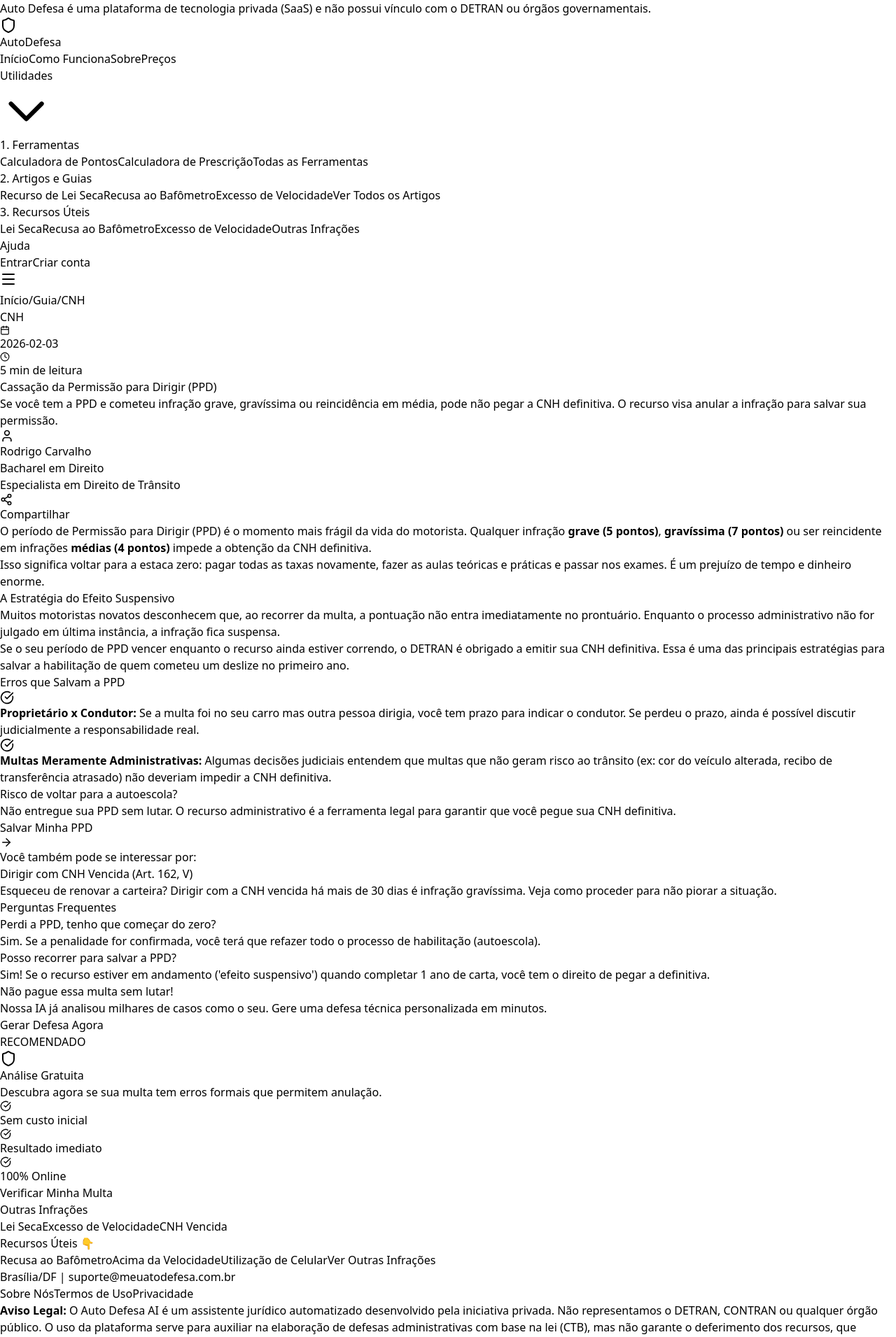
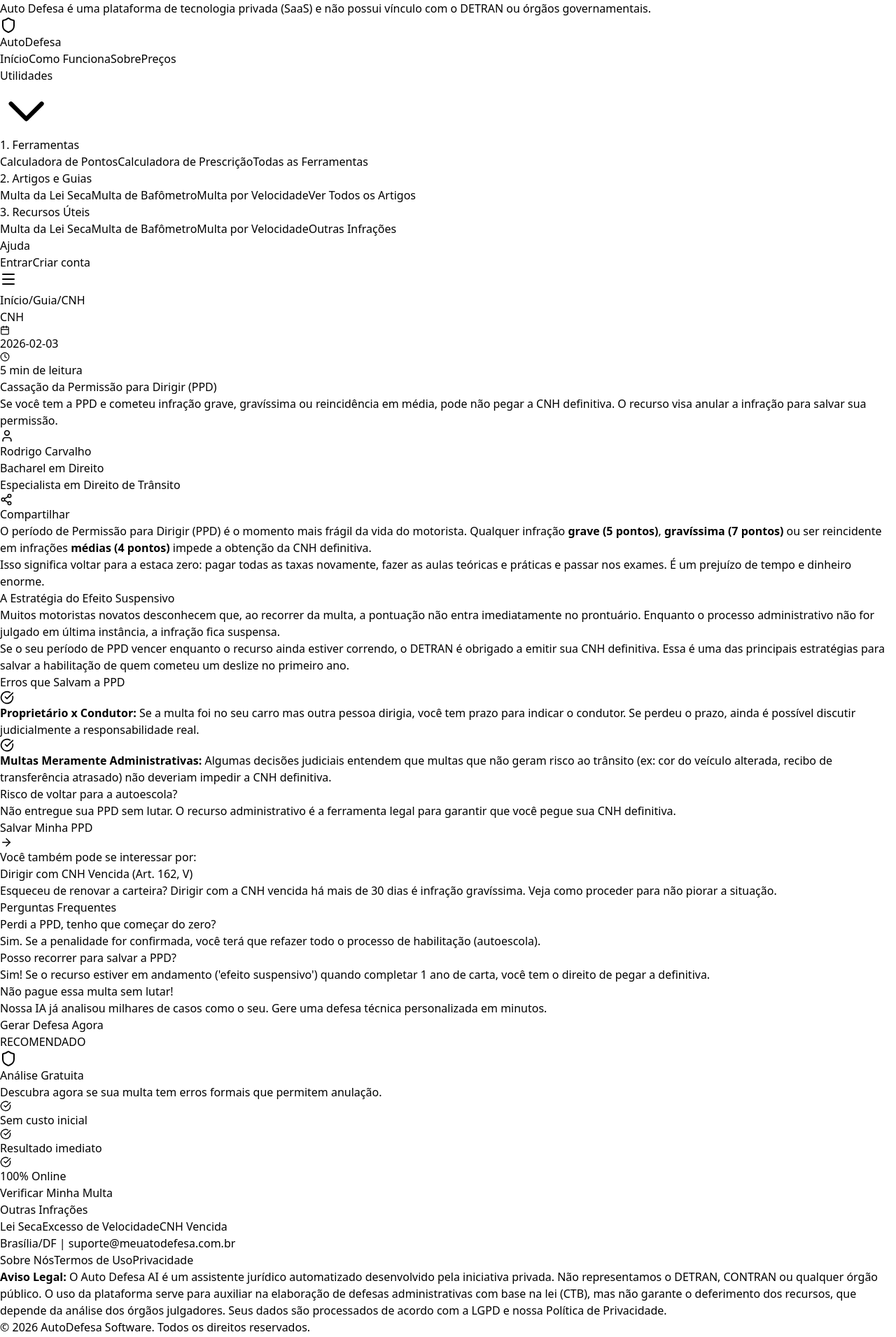
Before and after one commit to rodrigocvmd/auto-defesa, a React (Vite) app in the folder client/: page /ppd in a window 1280 px wide. Shown: the top 1911 px of the page at 70% size. Built offline with nearby package versions, Linux system fonts and the light colour scheme; no server answers.

Commit message:
feat: add more security and alerts

```diff
--- a/client/src/layouts/MainLayout.jsx
+++ b/client/src/layouts/MainLayout.jsx
@@ -122,17 +122,17 @@ const MainLayout = ({ children }) => {
 											<Link
 												to="/artigo/lei-seca"
 												className="block px-3 py-2 text-sm text-gray-600 hover:bg-blue-50 hover:text-blue-600 rounded-lg">
-												Recurso de Lei Seca
+												Multa da Lei Seca
 											</Link>
 											<Link
 												to="/artigo/recusa-bafometro"
 												className="block px-3 py-2 text-sm text-gray-600 hover:bg-blue-50 hover:text-blue-600 rounded-lg">
-												Recusa ao Bafômetro
+												Multa de Bafômetro
 											</Link>
 											<Link
 												to="/artigo/excesso-velocidade"
 												className="block px-3 py-2 text-sm text-gray-600 hover:bg-blue-50 hover:text-blue-600 rounded-lg">
-												Excesso de Velocidade
+												Multa por Velocidade
 											</Link>
 											<Link
 												to="/guia"
@@ -152,17 +152,17 @@ const MainLayout = ({ children }) => {
 											<Link
 												to="/recorrer/lei-seca"
 												className="block px-3 py-2 text-sm text-gray-600 hover:bg-blue-50 hover:text-blue-600 rounded-lg">
-												Lei Seca
+												Multa da Lei Seca
 											</Link>
 											<Link
 												to="/recorrer/recusa-bafometro"
 												className="block px-3 py-2 text-sm text-gray-600 hover:bg-blue-50 hover:text-blue-600 rounded-lg">
-												Recusa ao Bafômetro
+												Multa de Bafômetro
 											</Link>
 											<Link
 												to="/recorrer/excesso-velocidade"
 												className="block px-3 py-2 text-sm text-gray-600 hover:bg-blue-50 hover:text-blue-600 rounded-lg">
-												Excesso de Velocidade
+												Multa por Velocidade
 											</Link>
 											<Link
 												to="/recursos"
@@ -345,37 +345,6 @@ const MainLayout = ({ children }) => {
 			<main className="flex-1 w-full max-w-8xl mx-auto px-0 sm:px-6 lg:px-1 py-0">
 				{children}
 				<footer className="border-t border-gray-100 py-6 mt-6 flex flex-col items-center">
-					{/* Recursos Úteis */}
-					{!location.pathname.startsWith("/upload") && (
-						<div className="w-full max-w-4xl mb-8 px-4">
-							<h4 className="text-gray-900 font-bold text-md mb-5 text-center">
-								Recursos Úteis 👇
-							</h4>
-							<div className="grid grid-cols-2 lg:grid-cols-4 gap-x-4 gap-y-6 text-center ">
-								<Link
-									to="/recorrer/recusa-bafometro"
-									className="text-gray-600 hover:text-blue-600 text-md transition-colors py-2 px-1">
-									Recusa ao Bafômetro
-								</Link>
-								<Link
-									to="/recorrer/excesso-velocidade"
-									className="text-gray-600 hover:text-blue-600 text-md transition-colors py-2 px-1">
-									Acima da Velocidade
-								</Link>
-								<Link
-									to="/recorrer/celular-direcao"
-									className="text-gray-600 hover:text-blue-600 text-md transition-colors py-2 px-1">
-									Utilização de Celular
-								</Link>
-								<Link
-									to="/recursos"
-									className="text-gray-600 hover:text-blue-600 text-md transition-colors py-2 px-1">
-									Ver Outras Infrações
-								</Link>
-							</div>
-						</div>
-					)}
-
 					<p className="text-md text-gray-600 mb-4">
 						Brasília/DF |{" "}
 						<a href="mailto:suporte@meuatodefesa.com.br" className="py-2 px-1">
```
